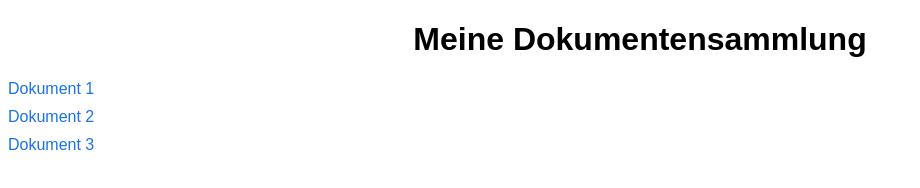
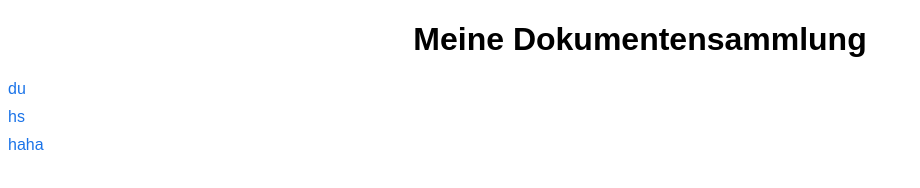
Before and after one commit to m0r1zz/der-informANTHONY, a plain HTML site: page index.html in a window 1280 px wide. Shown: the whole page, without its empty margins (0-920 px from the left). Drawn offline with Linux system fonts and the light colour scheme.

Commit message:
Update index.html

```diff
--- a/index.html
+++ b/index.html
@@ -16,9 +16,9 @@
 <body>
     <h1>Meine Dokumentensammlung</h1>
     <ul>
-        <li><a href="dokument1.pdf" target="_blank">Dokument 1</a></li>
-        <li><a href="dokument2.pdf" target="_blank">Dokument 2</a></li>
-        <li><a href="dokument3.pdf" target="_blank">Dokument 3</a></li>
+        <li><a href="dokument1.pdf" target="_blank">du</a></li>
+        <li><a href="dokument2.pdf" target="_blank">hs</a></li>
+        <li><a href="dokument3.pdf" target="_blank">haha</a></li>
     </ul>
 </body>
 </html>
```
